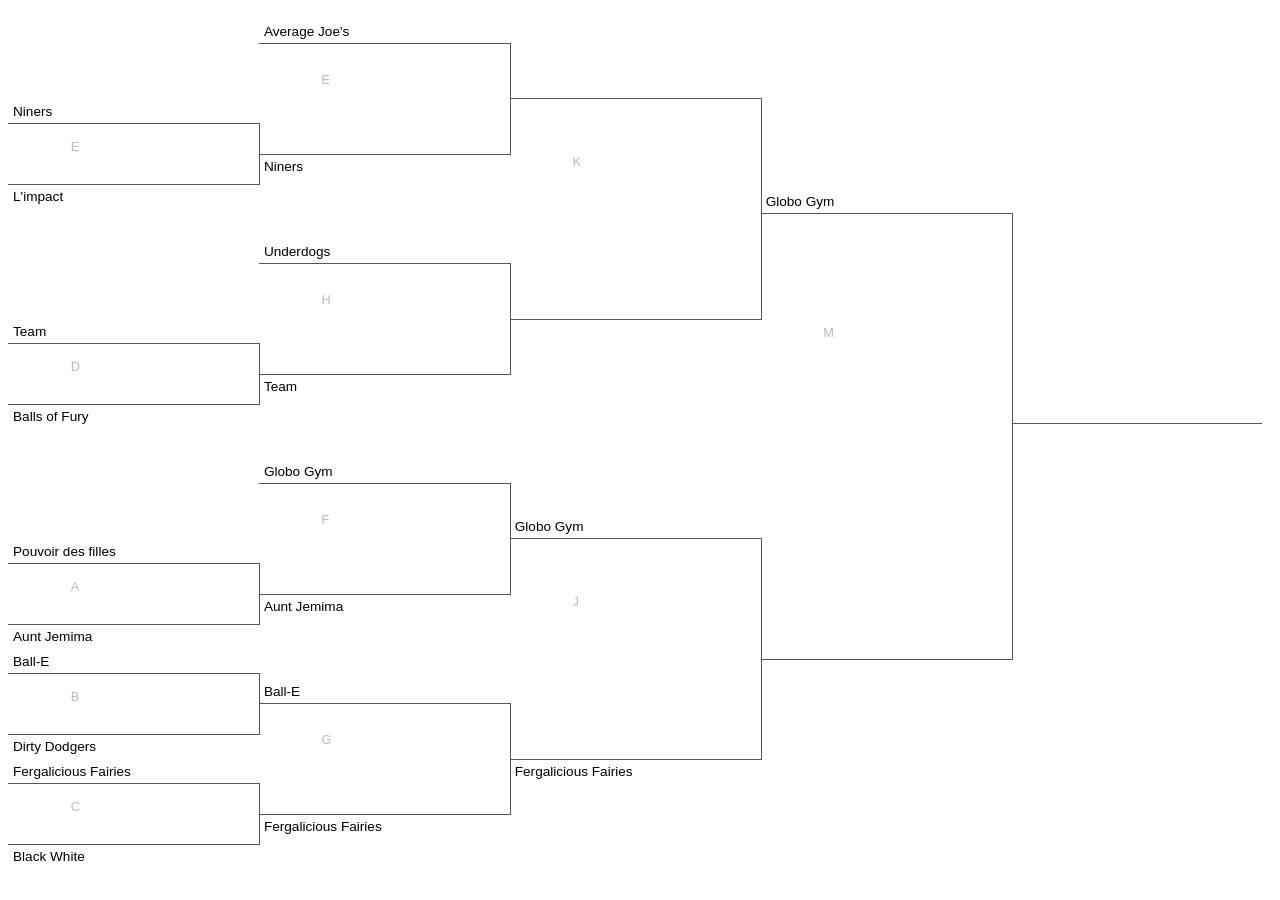
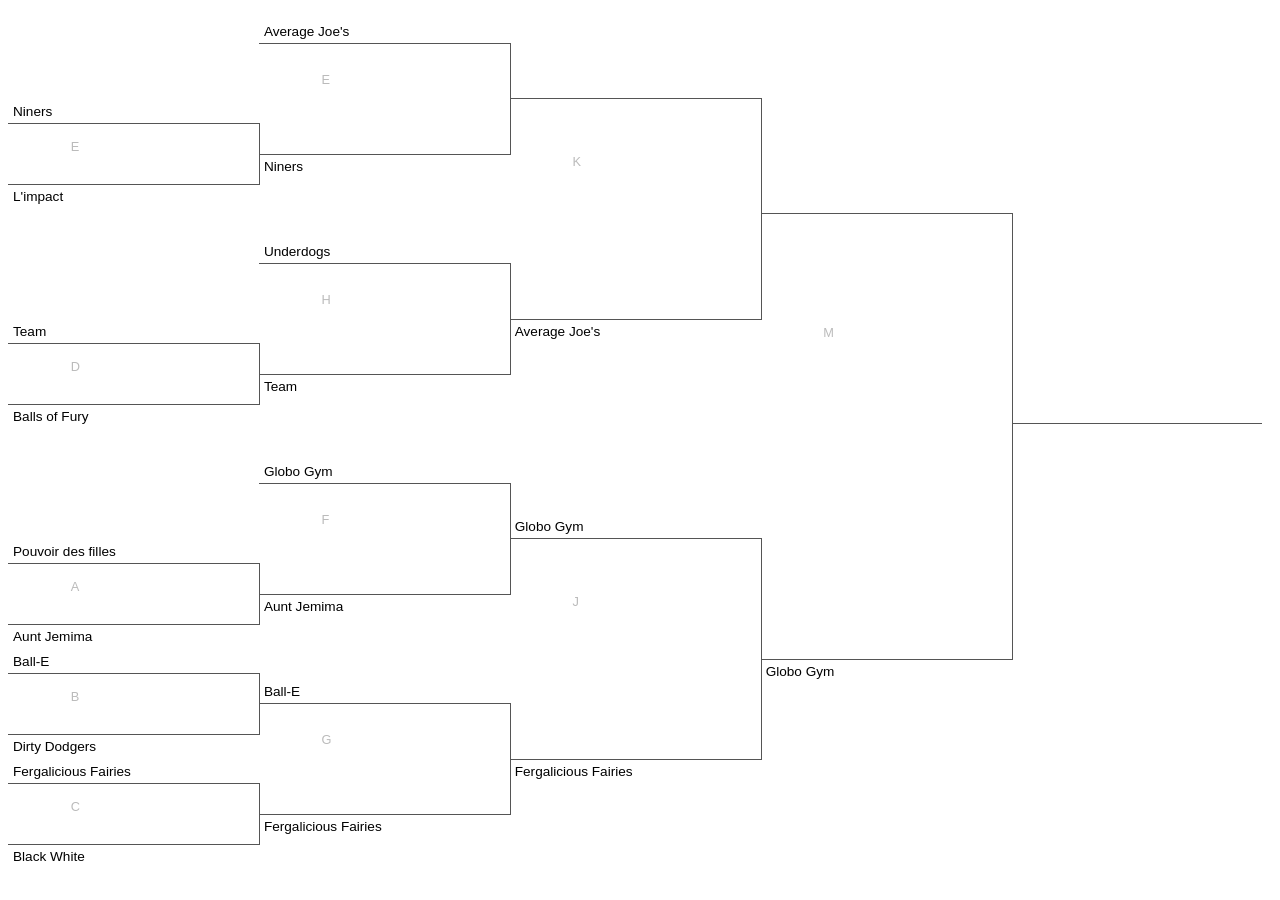
Before and after one commit to Coder206/bracket, a plain HTML site: page index.html in a window 1280 px wide. Shown: the top 900 px of the page. Drawn offline with Linux system fonts and the light colour scheme.

Commit message:
Add files via upload

```diff
--- a/index.html
+++ b/index.html
@@ -198,7 +198,7 @@
             </div>
             <div class="r3">
                 <div>
-                    <div class="bracketbox"><span class="info">K</span><span class="teama"></span><span class="teamb"></span></div>
+                    <div class="bracketbox"><span class="info">K</span><span class="teama"></span><span class="teamb">Average Joe's</span></div>
                 </div>
                 <div>
                     <div class="bracketbox"><span class="info">J</span><span class="teama">Globo Gym</span><span class="teamb">Fergalicious Fairies</span></div>
@@ -206,7 +206,7 @@
             </div>
             <div class="r4">
                 <div>
-                    <div class="bracketbox"><span class="info">M</span><span class="teama">Globo Gym</span><span class="teamb"></span></div>
+                    <div class="bracketbox"><span class="info">M</span><span class="teama"></span><span class="teamb">Globo Gym</span></div>
                 </div>
             </div>
             <div class="r5">
```
